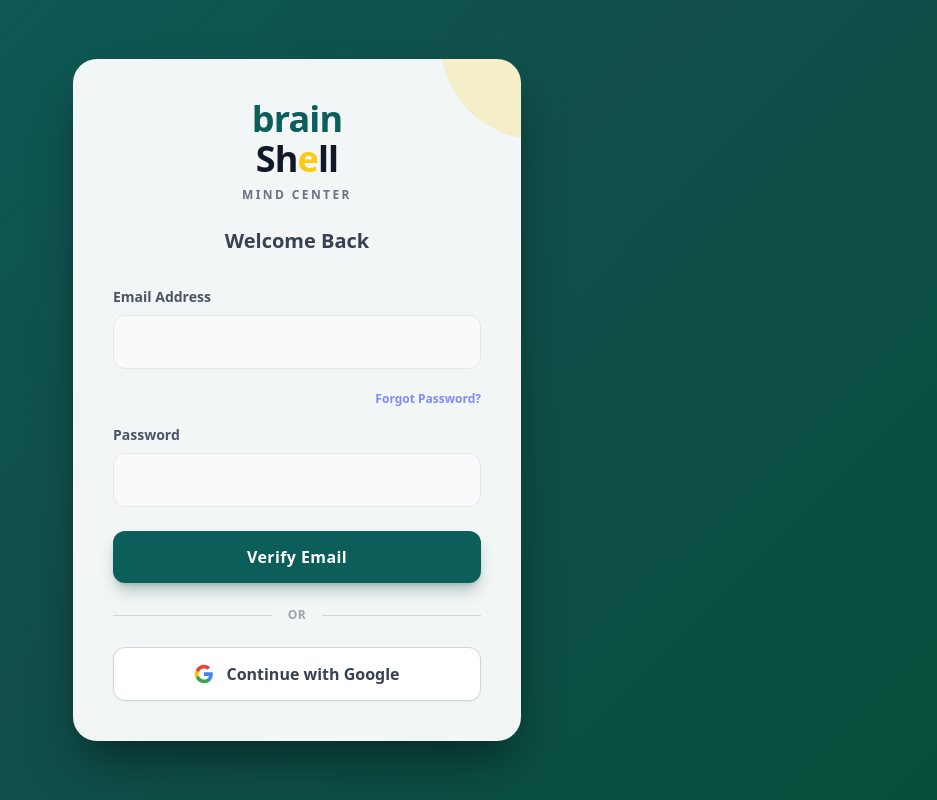
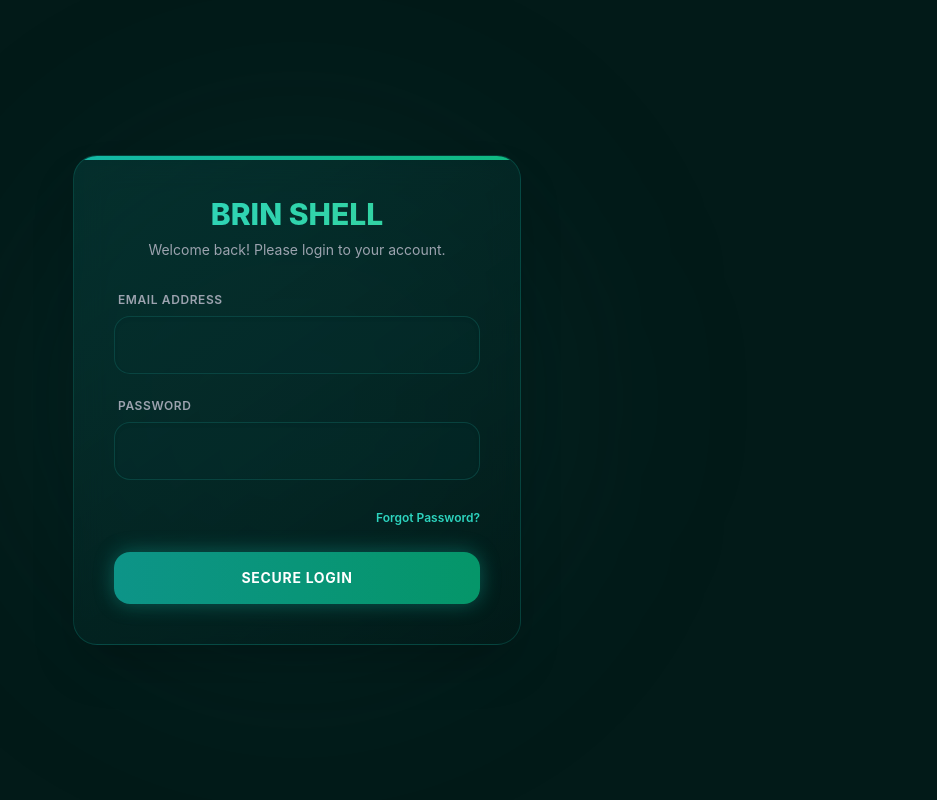
Before and after one commit to Adiyymac/brainshelli, a Flask app: page /login in a window 1280 px wide. Shown: the whole page, without its empty margins (343-1280 px from the left). Run offline with Flask 3, Linux system fonts and the light colour scheme; some libraries are stand-ins or nearby versions.

Commit message:
Refactor login.html for improved structure and style

```diff
--- a/api/templates/login.html
+++ b/api/templates/login.html
@@ -1,110 +1,42 @@
 <!DOCTYPE html>
 <html lang="en">
 <head>
-    <meta charset="UTF-8">
-    <title>BRIN SHELL - Login</title>
-    <script src="https://cdn.tailwindcss.com"></script>
-    <style>
-        /* Custom Colors based on Brain Shell Logo Theme */
-        .bg-theme-main { background-color: #0b5e5a; } /* Deep teal green */
-        .text-theme-main { color: #0b5e5a; }
-        .text-theme-yellow { color: #facc15; } /* Yellow for accents */
+    <title>Login - BRIN SHELL</title>
+    {% include 'meta.html' %}
+</head>
+<body class="text-gray-200 antialiased selection:bg-teal-600 selection:text-white min-h-screen flex items-center justify-center p-4 relative">
 
-        body {
-            /* Gradient background similar to logo backdrop */
-            background: linear-gradient(135deg, #0b5e5a 0%, #114e4b 50%, #064e3b 100%);
-        }
+    {% include 'preloader.html' %}
 
-        .glass-box {
-            background: rgba(255, 255, 255, 0.95);
-            backdrop-filter: blur(10px);
-            box-shadow: 0 25px 50px -12px rgba(0, 0, 0, 0.5);
-        }
-    </style>
-</head>
-<body class="text-gray-800 h-screen flex items-center justify-center p-4 selection:bg-teal-700 selection:text-white">
+    <!-- Background Glow -->
+    <div class="absolute top-1/2 left-1/2 -translate-x-1/2 -translate-y-1/2 w-[500px] h-[500px] bg-teal-900/20 rounded-full blur-[100px] pointer-events-none"></div>
 
-    <div class="glass-box p-8 sm:p-10 rounded-3xl w-full max-w-md relative overflow-hidden">
-        <!-- Accent decorative element -->
-        <div class="absolute top-0 right-0 w-24 h-24 bg-yellow-400 rounded-bl-full opacity-20 transform translate-x-4 -translate-y-4"></div>
+    <div class="glass-panel p-8 sm:p-10 rounded-3xl w-full max-w-md shadow-2xl relative overflow-hidden z-10">
+        <div class="absolute top-0 left-0 w-full h-1 bg-gradient-to-r from-teal-500 to-emerald-500"></div>
 
-        <!-- Logo Text styling (Brain Shell style) -->
-        <div class="text-center mb-8 relative z-10">
-            <h2 class="text-4xl font-extrabold tracking-tight text-theme-main">
-                brain <br>
-                <span class="text-gray-900">Sh</span><span class="text-theme-yellow">e</span><span class="text-gray-900">ll</span>
-            </h2>
-            <p class="text-xs font-semibold tracking-[0.2em] text-gray-500 uppercase mt-2">Mind Center</p>
-            <h3 class="text-xl font-bold mt-6 text-gray-700">Welcome Back</h3>
+        <div class="text-center mb-8">
+            <h2 class="text-3xl font-extrabold bg-clip-text text-transparent bg-gradient-to-r from-teal-400 to-emerald-400 mb-2">BRIN SHELL</h2>
+            <p class="text-sm text-gray-400">Welcome back! Please login to your account.</p>
         </div>
 
-        <!-- എറർ മെസ്സേജ് ഇവിടെയാണ് വരേണ്ടത് (രണ്ട് സ്റ്റെപ്പിലും കാണാൻ വേണ്ടി) -->
-        {% if error %}
-        <div class="relative z-10 bg-red-900/40 border border-red-500 text-red-400 p-3 rounded-xl mb-6 text-center text-sm font-bold shadow-lg animate-pulse">
-            {{ error }}
-        </div>
-        {% endif %}
+        <form method="POST" class="space-y-6">
+            <div>
+                <label class="block text-gray-400 text-xs font-semibold mb-2 uppercase tracking-wider pl-1">Email Address</label>
+                <input type="email" name="email" required class="w-full p-4 rounded-2xl bg-teal-950/30 border border-teal-800/50 text-white focus:outline-none focus:border-teal-500 focus:ring-1 focus:ring-teal-500 transition shadow-inner">
+            </div>
+            <div>
+                <label class="block text-gray-400 text-xs font-semibold mb-2 uppercase tracking-wider pl-1">Password</label>
+                <input type="password" name="password" required class="w-full p-4 rounded-2xl bg-teal-950/30 border border-teal-800/50 text-white focus:outline-none focus:border-teal-500 focus:ring-1 focus:ring-teal-500 transition shadow-inner">
+            </div>
 
-        {% if not otp_sent %}
-        <!-- Step 1: Email & Password -->
-        <form method="POST" class="relative z-10">
-            <input type="hidden" name="action" value="send_otp">
-            <div class="mb-4">
-                <label class="block text-gray-600 text-sm font-semibold mb-2">Email Address</label>
-                <input type="email" name="email" required class="w-full p-3.5 rounded-xl bg-gray-50 border border-gray-200 text-gray-800 focus:outline-none focus:ring-2 focus:ring-teal-600 focus:border-transparent transition">
+            <div class="text-right mb-4">
+                <a href="/forgot-password" class="text-xs font-semibold text-teal-400 hover:text-teal-300 transition">Forgot Password?</a>
             </div>
-            <div class="text-right mb-4">
-                <a href="/forgot-password" class="text-xs font-semibold text-indigo-400 hover:text-indigo-300 transition">Forgot Password?</a>
-            </div>
-            <div class="mb-6">
-                <label class="block text-gray-600 text-sm font-semibold mb-2">Password</label>
-                <input type="password" name="password" required class="w-full p-3.5 rounded-xl bg-gray-50 border border-gray-200 text-gray-800 focus:outline-none focus:ring-2 focus:ring-teal-600 focus:border-transparent transition">
-            </div>
-            <button type="submit" class="w-full bg-theme-main hover:bg-teal-800 text-white p-3.5 rounded-xl font-bold tracking-wide transition shadow-lg shadow-teal-900/30">
-                Verify Email
+
+            <button type="submit" class="w-full bg-gradient-to-r from-teal-600 to-emerald-600 hover:from-teal-500 hover:to-emerald-500 text-white p-4 rounded-2xl font-bold tracking-wider uppercase text-sm shadow-[0_0_20px_rgba(20,184,166,0.4)] transition transform hover:-translate-y-1">
+                Secure Login
             </button>
         </form>
-
-        <!-- Divider -->
-        <div class="flex items-center my-6 relative z-10">
-            <div class="flex-grow border-t border-gray-300"></div>
-            <span class="px-4 text-gray-400 text-xs font-bold uppercase tracking-wider">OR</span>
-            <div class="flex-grow border-t border-gray-300"></div>
-        </div>
-
-        <!-- Continue with Google Button -->
-        <a href="/login/google" class="relative z-10 w-full flex items-center justify-center gap-3 bg-white border border-gray-300 text-gray-700 hover:bg-gray-50 p-3.5 rounded-xl font-bold transition shadow-sm">
-            <svg class="w-5 h-5" viewBox="0 0 24 24">
-                <path fill="#4285F4" d="M22.56 12.25c0-.78-.07-1.53-.2-2.25H12v4.26h5.92c-.26 1.37-1.04 2.53-2.21 3.31v2.77h3.57c2.08-1.92 3.28-4.74 3.28-8.09z" />
-                <path fill="#34A853" d="M12 23c2.97 0 5.46-.98 7.28-2.66l-3.57-2.77c-.98.66-2.23 1.06-3.71 1.06-2.86 0-5.29-1.93-6.16-4.53H2.18v2.84C3.99 20.53 7.7 23 12 23z" />
-                <path fill="#FBBC05" d="M5.84 14.09c-.22-.66-.35-1.36-.35-2.09s.13-1.43.35-2.09V7.07H2.18C1.43 8.55 1 10.22 1 12s.43 3.45 1.18 4.93l2.85-2.22.81-.62z" />
-                <path fill="#EA4335" d="M12 5.38c1.62 0 3.06.56 4.21 1.64l3.15-3.15C17.45 2.09 14.97 1 12 1 7.7 1 3.99 3.47 2.18 7.07l3.66 2.84c.87-2.6 3.3-4.53 6.16-4.53z" />
-            </svg>
-            Continue with Google
-        </a>
-
-        {% else %}
-        <!-- Step 2: OTP Verification -->
-        <div class="relative z-10 text-center">
-            <div class="inline-flex items-center justify-center w-12 h-12 rounded-full bg-teal-100 text-teal-600 mb-4">
-                <svg class="w-6 h-6" fill="none" stroke="currentColor" viewBox="0 0 24 24"><path stroke-linecap="round" stroke-linejoin="round" stroke-width="2" d="M5 13l4 4L19 7"></path></svg>
-            </div>
-            <p class="text-teal-700 font-medium mb-6 text-sm">Password verified! OTP sent to <br> <span class="font-bold text-gray-800">{{ email }}</span></p>
-        </div>
-
-        <form method="POST" class="relative z-10">
-            <input type="hidden" name="action" value="verify_otp">
-            <input type="hidden" name="email" value="{{ email }}">
-            <div class="mb-6">
-                <label class="block text-gray-600 text-sm font-semibold mb-2 text-center">Enter 6-digit OTP</label>
-                <input type="text" name="otp" required class="w-full p-4 rounded-xl bg-gray-50 border border-gray-200 text-gray-800 focus:outline-none focus:ring-2 focus:ring-teal-600 text-center tracking-[0.5em] text-2xl font-bold transition shadow-inner">
-            </div>
-            <button type="submit" class="w-full bg-theme-main hover:bg-teal-800 text-white p-4 rounded-xl font-bold tracking-wide transition shadow-lg shadow-teal-900/30">
-                Verify & Login
-            </button>
-        </form>
-        {% endif %}
-
     </div>
 </body>
 </html>
```
